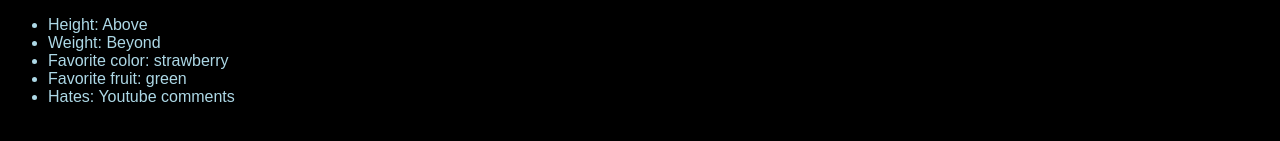
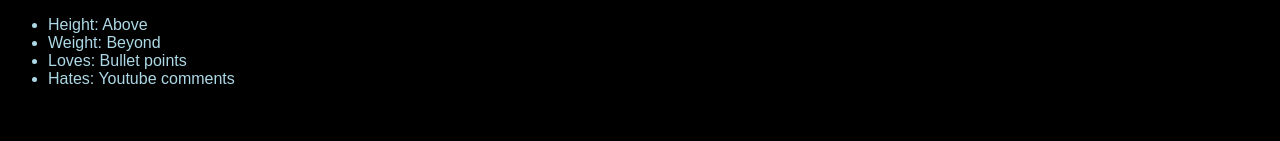
Before and after one commit to CoolBeans19/Hack-Club-Projects, a plain HTML site: page portfolio/index.html in a window 1280 px wide. Shown: the part 627-768 px from the top of the page. Drawn offline with Linux system fonts and the light colour scheme.

Commit message:
added bullet point

```diff
--- a/portfolio/index.html
+++ b/portfolio/index.html
@@ -19,8 +19,7 @@
     <ul>
       <li>Height: Above</li>
       <li>Weight: Beyond</li>
-      <li>Favorite color: strawberry</li>
-      <li>Favorite fruit: green</li>
+      <li>Loves: Bullet points</li>
       <li>Hates: Youtube comments</li>
     </ul>
   </body>
```
